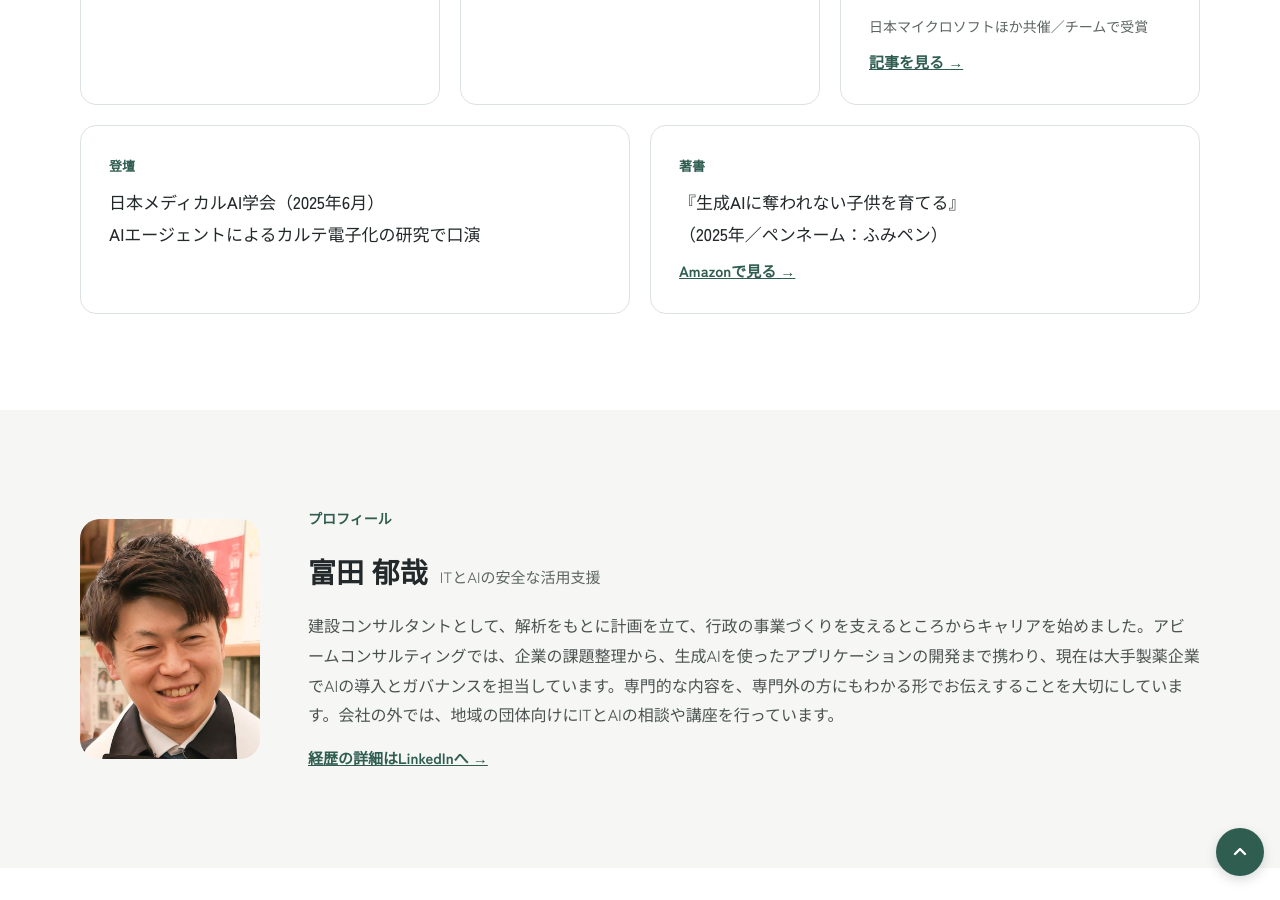
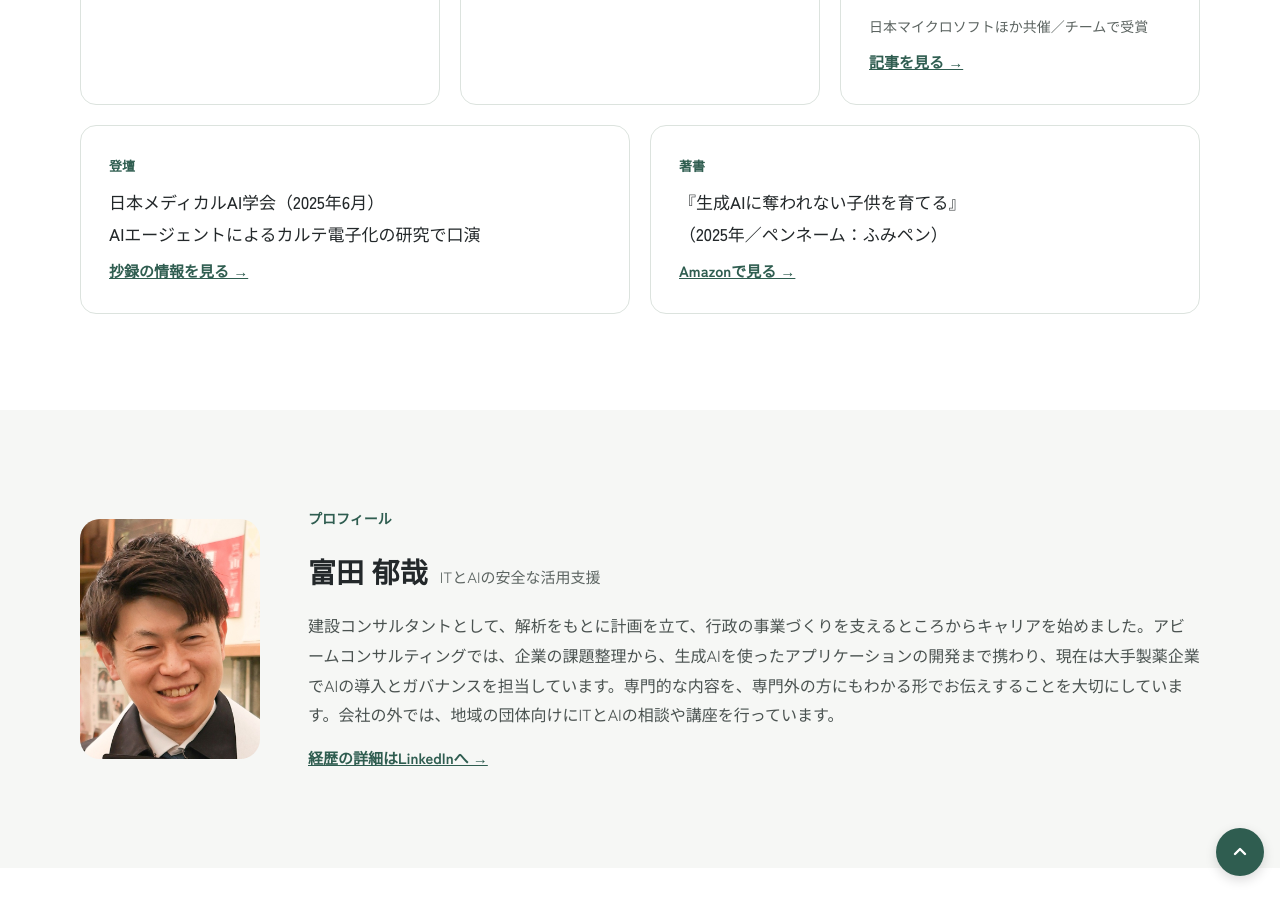
Before and after one commit to fumifumi0831/tomita-ai.jp, a Jekyll site: the page built from index.html, in a window 1280 px wide and 900 px high, scrolled down 2012 px. Built offline with Jekyll 4.4.1, drawn with Linux system fonts in a browser that asks for light colours.

Commit message:
登壇カードに学会抄録（J-GLOBAL）へのリンクを追加
Co-Authored-By: Claude Opus 5.5 <noreply@anthropic.com>
Claude-Session: https://claude.ai/code/session_01L8vDNbthGUqWV9ffYrP35s

```diff
--- a/index.html
+++ b/index.html
@@ -91,6 +91,7 @@ description: 富田AIデジタル活用支援事務所は、東京を拠点に
 <div style="flex: 1 1 260px; border: 1px solid #DCE3DE; border-radius: 16px; padding: 28px; display: flex; flex-direction: column; gap: 8px">
 <span style="font-size: 13px; font-weight: 700; color: #2F5D50">登壇</span>
 <p style="margin: 0; font-size: 17px; font-weight: 500">日本メディカルAI学会（2025年6月）<br>AIエージェントによるカルテ電子化の研究で口演</p>
+<a href="https://jglobal.jst.go.jp/detail?JGLOBAL_ID=202602235876386856" target="_blank" rel="noopener" style="font-size: 15px; font-weight: 700">抄録の情報を見る →</a>
 </div>
 <div style="flex: 1 1 260px; border: 1px solid #DCE3DE; border-radius: 16px; padding: 28px; display: flex; flex-direction: column; gap: 8px">
 <span style="font-size: 13px; font-weight: 700; color: #2F5D50">著書</span>
```
